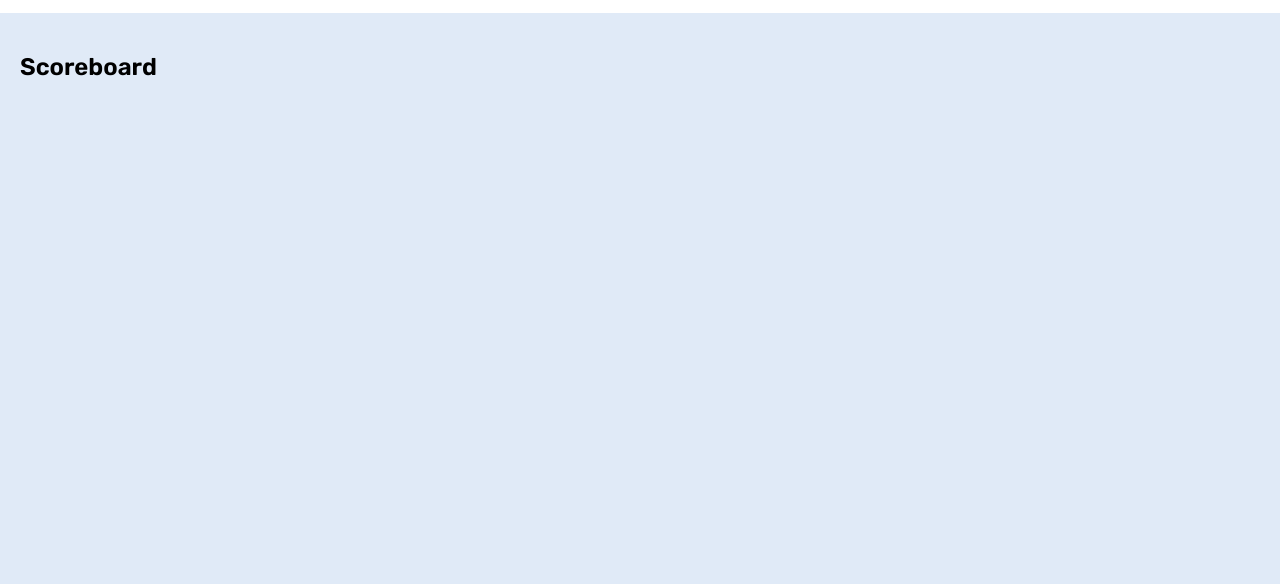
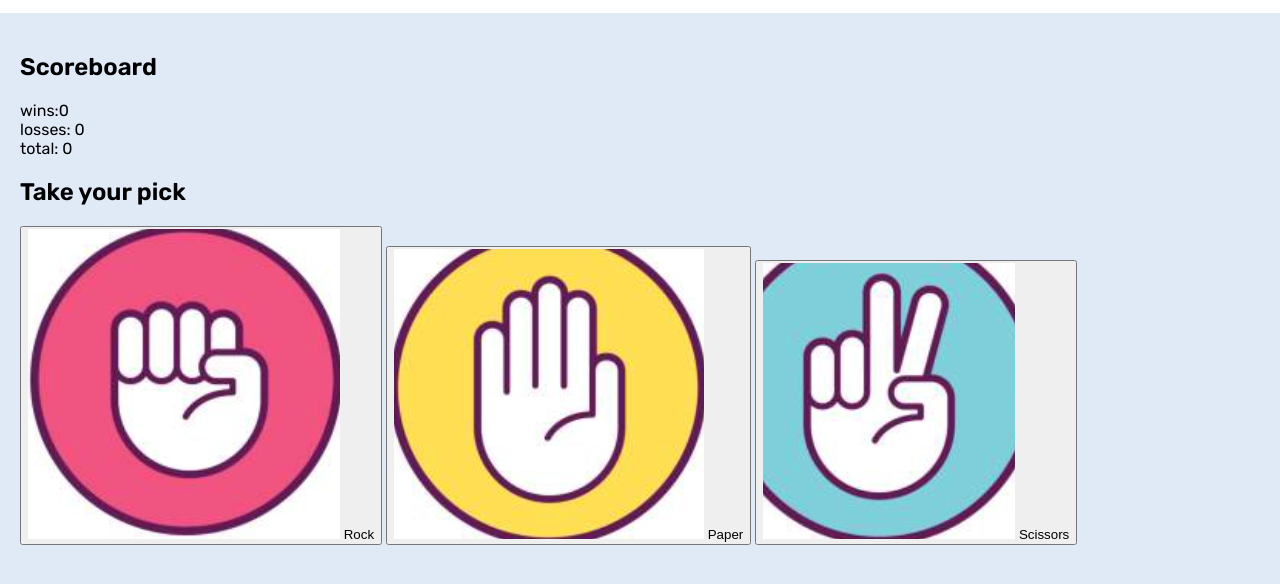
Before and after one commit to ElmiAbdullahi/rock-paper-scissors, a plain HTML site: page index.html in a window 1280 px wide. Shown: the part 68-652 px from the top of the page. Drawn offline with Linux system fonts and the light colour scheme.

Commit message:
part of the html finsihed

```diff
--- a/index.html
+++ b/index.html
@@ -35,6 +35,27 @@
         <main>
             <section id="scoreboard">
                 <h2>Scoreboard</h2>
+                <ul>
+                    <li>wins:<span id="">0</span></li>
+                    <li>losses: <span id="">0</span></li>
+                    <li>total: <span id="">0</span></li>
+                </ul>
+            </section>
+
+            <section id="picks">
+                <h2>Take your pick</h2>
+                <button class="user-pick" id="pick-rock">
+                    <img src="./assets/rock.png" alt="rock-image" />
+                    Rock
+                </button>
+                <button class="user-pick" id="pick-paper">
+                    <img src="./assets/paper.png" alt="paper-image" />
+                    Paper
+                </button>
+                <button class="user-pick" id="pick-scissors">
+                    <img src="./assets/scissors.png" alt="scissors-image" />
+                    Scissors
+                </button>
             </section>
 
             <section></section>
```
Also changed, not shown: assets/paper.png (added), assets/rock.png (added), assets/scissors.png (added).
